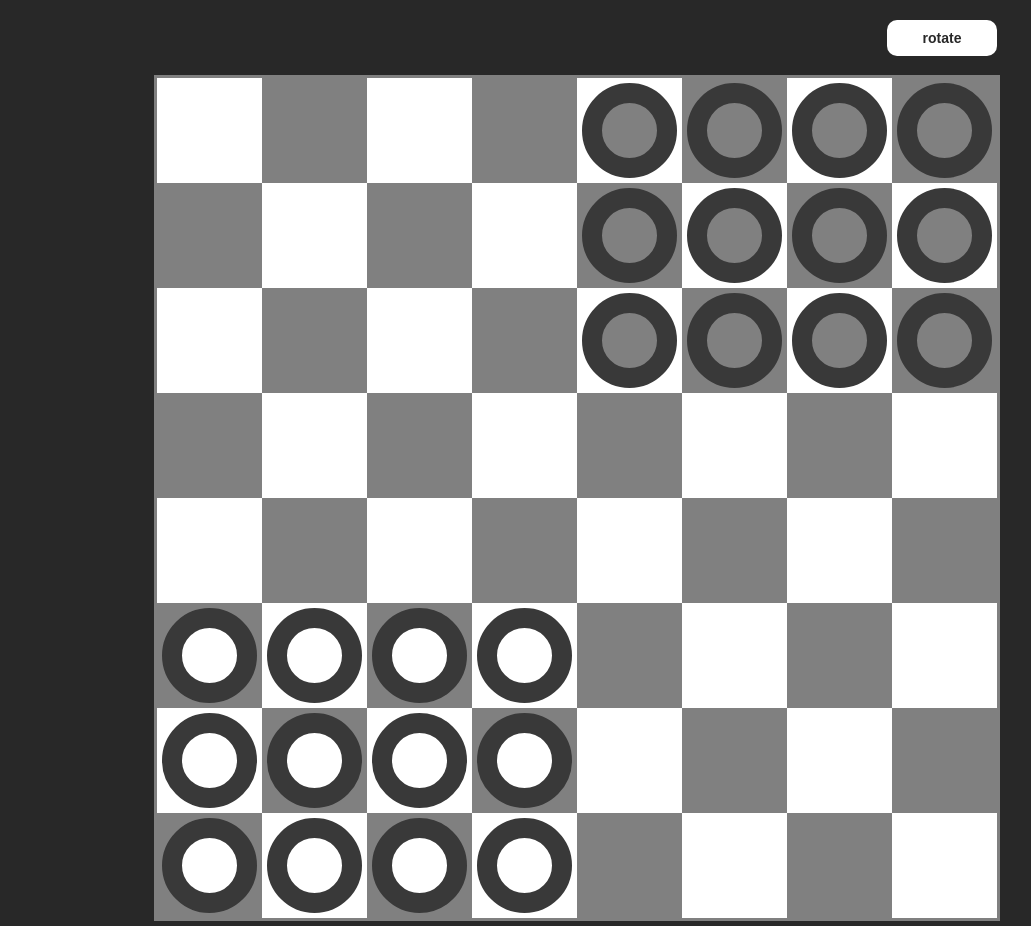
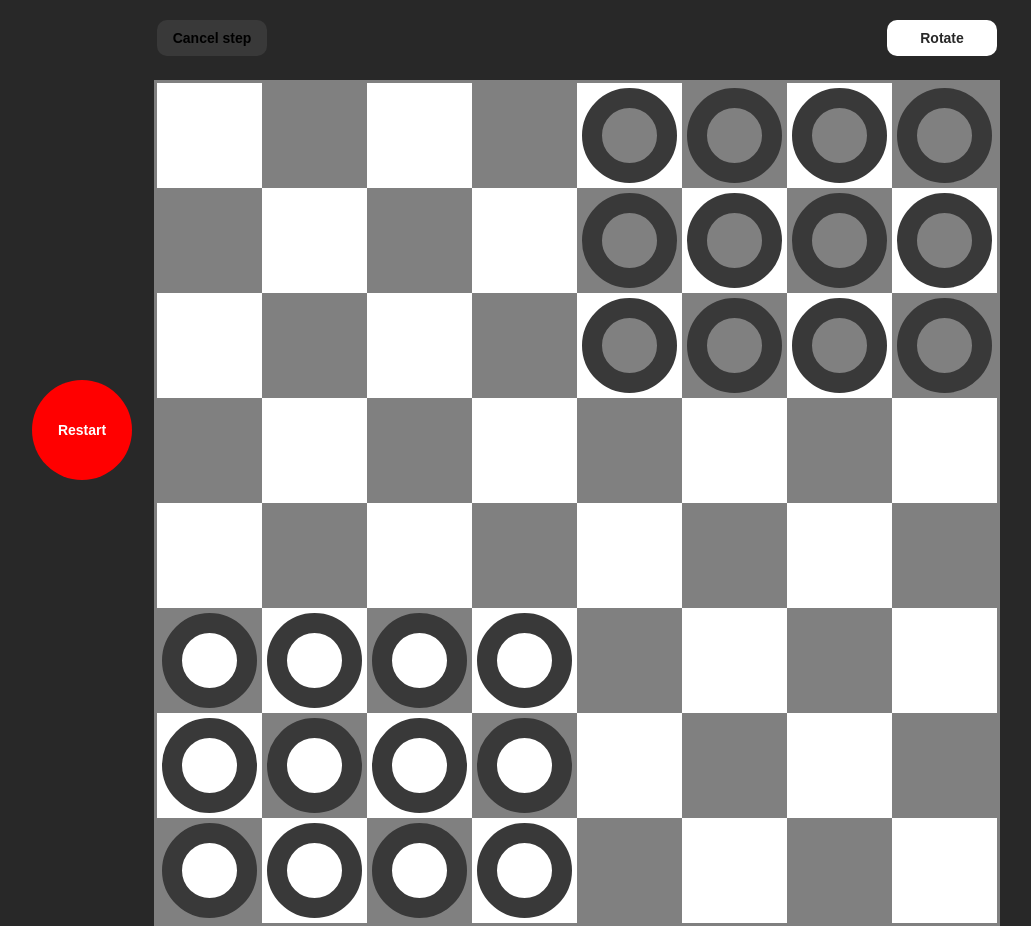
Before and after one commit to Alesha0103/angles, a React (Create React App) app: page / in a window 1280 px wide. Shown: the whole page, without its empty margins (63-1094 px from the left). Built offline with nearby package versions, Linux system fonts and the light colour scheme.

Commit message:
reset works

```diff
--- a/src/App.scss
+++ b/src/App.scss
@@ -7,7 +7,7 @@
 .app {
   max-width: 840px;
   margin: auto;
-  margin-top: 75px;
+  margin-top: 80px;
   border: 3px solid grey;
 }
 .grid {
--- a/src/App.tsx
+++ b/src/App.tsx
@@ -29,12 +29,6 @@ const App = () => {
     }
   }, [])
 
-  // React.useEffect(() => {
-  //   localStorage.setItem("whiteCheckers", whiteCheckers.toString());
-  //   localStorage.setItem("blackCheckers", blackCheckers.toString());
-  //   localStorage.setItem("whoseTurn", whoseTurn);
-  // }, [whiteCheckers, blackCheckers, whoseTurn])
-
   return (
     <div className="app">
       <Buttons/>
--- a/src/components/Buttons/Buttons.scss
+++ b/src/components/Buttons/Buttons.scss
@@ -17,7 +17,8 @@
   border-radius: 10px;
 
   &:disabled {
-    opacity: 0;
+    background-color: #393939;
+    color: black;
     cursor: default;
   }
 }
--- a/src/components/Buttons/Buttons.tsx
+++ b/src/components/Buttons/Buttons.tsx
@@ -5,6 +5,7 @@ import { usePrevious } from '../../hooks/usePrevious';
 import { WHITE } from '../../helpers/constants';
 
 import "./Buttons.scss";
+import { Restart } from '../Restart/Restart';
 
 export const Buttons = () => {
 
@@ -38,11 +39,16 @@ export const Buttons = () => {
       <button
         disabled={checkIfButtonDisabled()}
         onClick={onCancelClick}
+        className="buttons__default"
       >
-        cancel step
+        Cancel step
       </button>
-      <button onClick={onRotateClick}>
-        rotate
+      <Restart/>
+      <button
+        onClick={onRotateClick}
+        className="buttons__default"
+      >
+        Rotate
       </button>
     </div>
   )
--- a/src/components/Checker/Checker.tsx
+++ b/src/components/Checker/Checker.tsx
@@ -44,7 +44,6 @@ export const Checker:React.FC<CheckerProps> = ({coordinate}) => {
     if (checkerColor === whoseTurn) {
       if (memorizedChecker?.coordinate === coordinate) {
         finishStep();
-        // dispatch(rotateBoard())
         return;
       }
       if (!!memorizedChecker) {
--- /dev/null
+++ b/src/components/Restart/Restart.scss
@@ -0,0 +1,41 @@
+.restart {
+  color: white !important;
+  background-color: red !important;
+}
+
+.restart__answers {
+  align-self: center;
+}
+
+.restart__answers button {
+  padding: 0;
+  color: red !important;
+  font-size: 18px;
+  background-color: transparent;
+  width: 55px;
+  &:hover {
+    text-decoration: underline;
+  }
+}
+
+@media (min-width: 1150px) {
+  .restart, .restart__answers {
+    position: absolute;
+    left: -125px;
+  }
+  .restart__answers {
+    top: 49vh;
+  }
+  .restart {
+    width: 100px !important;
+    height: 100px !important;
+    border-radius: 50px !important;
+    font-size: 14px !important;
+    top: 45vh;
+  }
+}
+@media (min-width: 1350px) {
+  .restart, .restart__answers {
+    left: -250px;
+  }
+}
--- /dev/null
+++ b/src/components/Restart/Restart.tsx
@@ -0,0 +1,41 @@
+import React from 'react';
+
+import "./Restart.scss";
+import { useAppDispatch } from '../../hooks/redux';
+import { resetApp } from '../../store/actions/GeneralActions';
+
+export const Restart = () => {
+  const dispatch = useAppDispatch();
+  const [question, setQuestion] = React.useState(false);
+
+  const onRestartClick = () => {
+    setQuestion(true);
+  }
+
+  const rejectReset = () => {
+    setQuestion(false);
+  }
+  const resetGame = () => {
+    // Зробити щоб після reset шашки стали на свої місця!!!
+    dispatch(resetApp());
+    setQuestion(false);
+  }
+
+  if (question) {
+    return (
+      <div className="restart__answers">
+        <button onClick={resetGame}>Yes</button>
+        <button onClick={rejectReset}>No</button>
+      </div>
+    )
+  }
+
+  return (
+    <button
+      className="restart"
+      onClick={onRestartClick}
+    >
+      Restart
+    </button>
+  )
+}
--- a/src/store/actions/GeneralActions.ts
+++ b/src/store/actions/GeneralActions.ts
@@ -34,7 +34,6 @@ export const cancelStep = (stepBack?: boolean) => (dispatch: AppDispatch, getSta
         ? generalActions.makeBlackStep(savedCheckers)
         : generalActions.makeWhiteStep(savedCheckers)
     );
-    // dispatch(rotateBoard());
     return;
   }
 
@@ -67,12 +66,16 @@ export const memorizeChecker = (memorizedChecker: MemorizedChecker | null) =>
 export const setTurn = () => (dispatch: AppDispatch, getState: ()=> RootState) => {
   const { whoseTurn, whiteCheckers, blackCheckers } = getState().generalReducer;
 
-  // localStorage.setItem("whiteCheckers", whiteCheckers.toString());
-  // localStorage.setItem("blackCheckers", blackCheckers.toString());
-  // localStorage.setItem("whoseTurn", whoseTurn === BLACK ? WHITE : BLACK);
+  localStorage.setItem("whiteCheckers", whiteCheckers.toString());
+  localStorage.setItem("blackCheckers", blackCheckers.toString());
+  localStorage.setItem("whoseTurn", whoseTurn === BLACK ? WHITE : BLACK);
 
   dispatch(generalActions.setTurn(whoseTurn === BLACK ? WHITE : BLACK));
 }
 
 export const reloadApp = (data: any) => generalActions.reloadApp(data);
 export const rotateBoard = () => generalActions.rotateBoard();
+export const resetApp = () => {
+  localStorage.clear();
+  return generalActions.resetApp()
+};
--- a/src/store/reducers/GeneralSlice.ts
+++ b/src/store/reducers/GeneralSlice.ts
@@ -42,6 +42,9 @@ const generalSlice = createSlice({
     rotateBoard(state) {
       state.rotate = !state.rotate;
     },
+    resetApp() {
+      return initialState;
+    }
   }
 });
 
```
